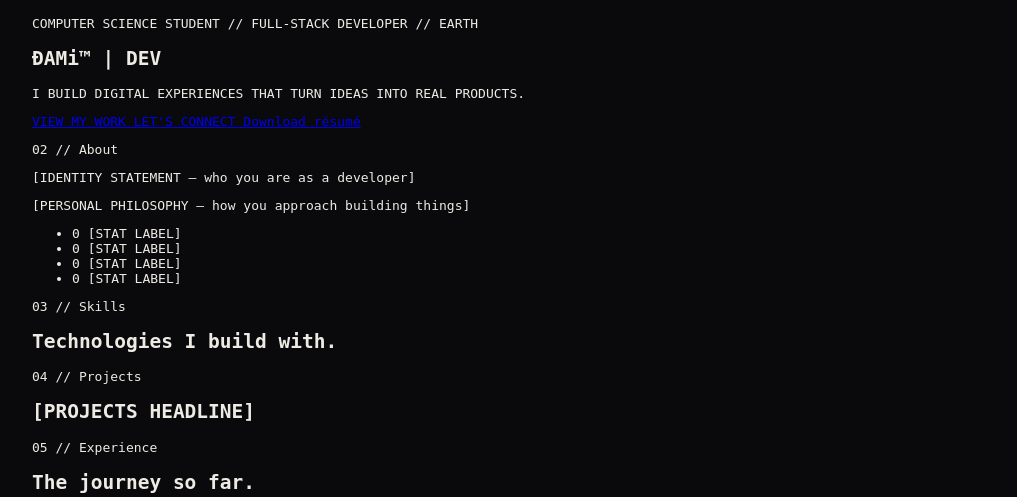
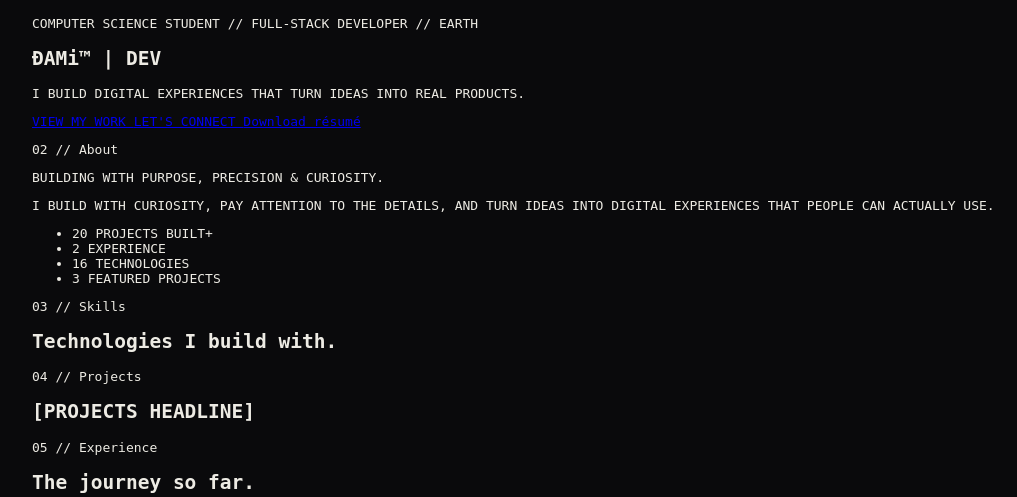
Before and after one commit to daniellawal015-code/daniel-portfolio, a PHP site: page /daniel-portfolio/ in a window 1280 px wide. Shown: the part 3050-3547 px from the top of the page, without its empty margins (24-1041 px from the left). Run offline with PHP 8.4, Linux system fonts and the light colour scheme.

Commit message:
Added about page

```diff
--- a/components/about.php
+++ b/components/about.php
@@ -3,29 +3,34 @@
         <p data-about-reveal class="font-mono text-eyebrow uppercase tracking-widest text-muted">02 // About</p>
 
         <p data-about-reveal class="mt-6 font-display text-display-1 text-paper">
-            [IDENTITY STATEMENT — who you are as a developer]
+            BUILDING WITH
+PURPOSE,
+PRECISION &
+CURIOSITY.
         </p>
 
         <p data-about-reveal class="mt-8 max-w-2xl font-body text-paper/70">
-            [PERSONAL PHILOSOPHY — how you approach building things]
+            I BUILD WITH CURIOSITY, PAY ATTENTION TO THE DETAILS,
+AND TURN IDEAS INTO DIGITAL EXPERIENCES THAT PEOPLE
+CAN ACTUALLY USE.
         </p>
 
         <ul class="mt-16 grid grid-cols-2 gap-8 sm:grid-cols-4">
             <li data-about-reveal>
-                <span data-stat-value data-stat-target="0" class="block font-display text-display-1 text-signal">0</span>
-                <span class="mt-1 block font-mono text-[11px] uppercase tracking-widest text-muted">[STAT LABEL]</span>
+                <span data-stat-value data-stat-target="20" class="block font-display text-display-1 text-signal">20</span>
+                <span class="mt-1 block font-mono text-[11px] uppercase tracking-widest text-muted">PROJECTS BUILT+</span>
             </li>
             <li data-about-reveal>
-                <span data-stat-value data-stat-target="0" class="block font-display text-display-1 text-signal">0</span>
-                <span class="mt-1 block font-mono text-[11px] uppercase tracking-widest text-muted">[STAT LABEL]</span>
+                <span data-stat-value data-stat-target="2" class="block font-display text-display-1 text-signal">2</span>
+                <span class="mt-1 block font-mono text-[11px] uppercase tracking-widest text-muted">EXPERIENCE</span>
             </li>
             <li data-about-reveal>
-                <span data-stat-value data-stat-target="0" class="block font-display text-display-1 text-signal">0</span>
-                <span class="mt-1 block font-mono text-[11px] uppercase tracking-widest text-muted">[STAT LABEL]</span>
+                <span data-stat-value data-stat-target="16" class="block font-display text-display-1 text-signal">16</span>
+                <span class="mt-1 block font-mono text-[11px] uppercase tracking-widest text-muted">TECHNOLOGIES</span>
             </li>
             <li data-about-reveal>
-                <span data-stat-value data-stat-target="0" class="block font-display text-display-1 text-signal">0</span>
-                <span class="mt-1 block font-mono text-[11px] uppercase tracking-widest text-muted">[STAT LABEL]</span>
+                <span data-stat-value data-stat-target="3" class="block font-display text-display-1 text-signal">3</span>
+                <span class="mt-1 block font-mono text-[11px] uppercase tracking-widest text-muted">FEATURED PROJECTS</span>
             </li>
         </ul>
     </div>
```
